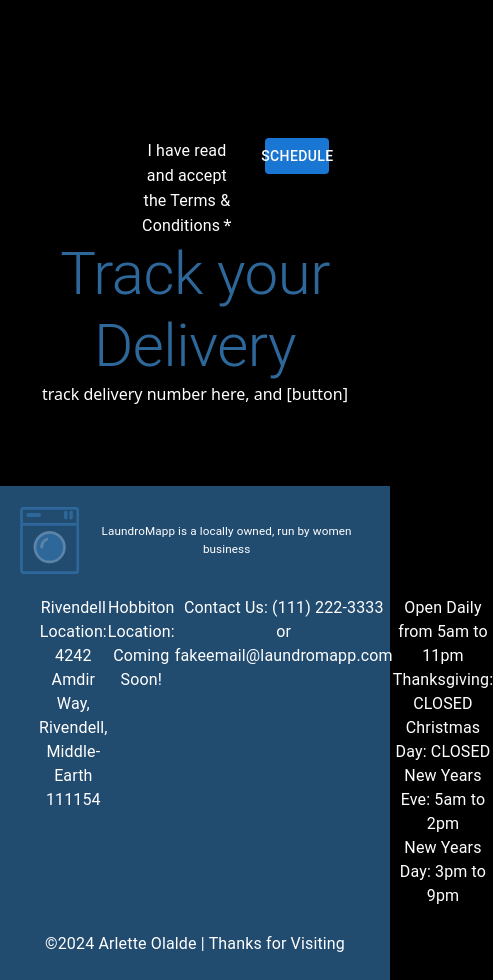
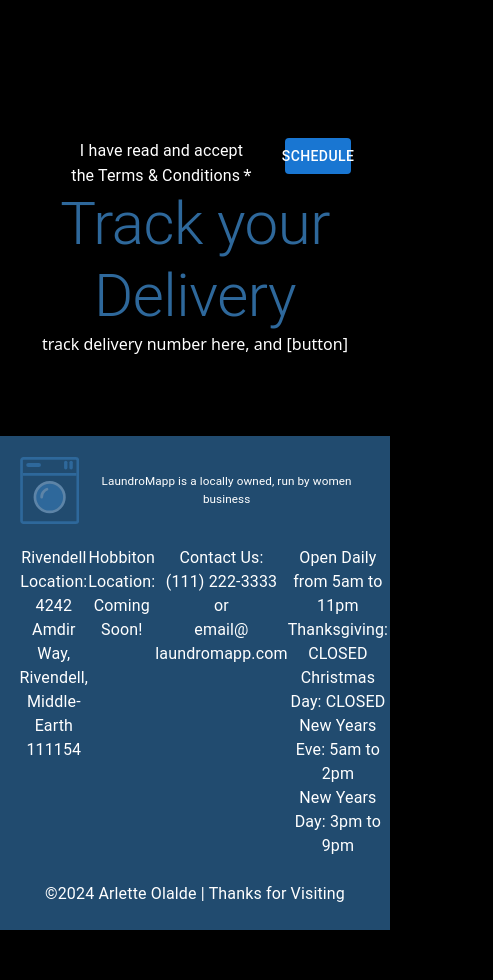
Before and after one commit to arlette-o/LaundroMapp, a Next.js app: page /delivery in a window 390 px wide. Shown: the part 1500-2480 px from the top of the page, 493 px wide, since content can reach past the window. After the commit the page ends 2430 px from the top, so only its background shows below. Built offline with nearby package versions, Linux system fonts and the light colour scheme; no server answers.

Commit message:
forms responsiveness

```diff
--- a/components/CouponForm.tsx
+++ b/components/CouponForm.tsx
@@ -1,5 +1,6 @@
 "use client";
 import { useState } from "react";
+import { useMediaQuery } from "react-responsive";
 import Link from "next/link";
 
 import Alert from "@mui/material/Alert";
@@ -41,6 +42,10 @@ const initState: ClientInfo = {
 export default function CouponForm() {
   const [clientInfo, setClientInfo] = useState(initState);
   const [alert, setAlert] = useState(false);
+  const isMobile = useMediaQuery({ query: "(max-width: 768px)" });
+  const isTablet = useMediaQuery({
+    query: "(min-width: 769px) and (max-width: 1024px)",
+  });
 
   const handleChangeClientInfo = (
     event: React.ChangeEvent<HTMLInputElement>
@@ -83,7 +88,7 @@ export default function CouponForm() {
   };
 
   return (
-    <Grid container spacing={2} width={"60%"}>
+    <Grid container spacing={2} width={isMobile || isTablet ? "110%" : "60%"}>
       <Grid item xs={6}>
         <TextField
           fullWidth
--- a/components/ScheduleForm.tsx
+++ b/components/ScheduleForm.tsx
@@ -1,6 +1,7 @@
 "use client";
 
 import { useState } from "react";
+import { useMediaQuery } from "react-responsive";
 import Link from "next/link";
 
 import Button from "@mui/material/Button";
@@ -23,6 +24,10 @@ import PhoneIcon from "@mui/icons-material/Phone";
 
 export default function ScheduleForm() {
   const [deliveryInfo, setDeliveryInfo] = useState({});
+  const isMobile = useMediaQuery({ query: "(max-width: 768px)" });
+  const isTablet = useMediaQuery({
+    query: "(min-width: 769px) and (max-width: 1024px)",
+  });
 
   const handleChangeDeliveryInfo = (
     event: React.ChangeEvent<HTMLInputElement>
@@ -34,7 +39,7 @@ export default function ScheduleForm() {
   };
 
   return (
-    <Grid container spacing={2} width={"60%"}>
+    <Grid container spacing={2} width={isMobile || isTablet ? "110%" : "60%"}>
       <Grid item xs={6}>
         <TextField
           fullWidth
@@ -124,7 +129,7 @@ export default function ScheduleForm() {
           }}
         />
       </Grid>
-      <Grid item xs={10}>
+      <Grid item xs={9}>
         <FormGroup>
           <FormControlLabel
             required
@@ -140,7 +145,7 @@ export default function ScheduleForm() {
           />
         </FormGroup>
       </Grid>
-      <Grid item xs={2}>
+      <Grid item xs={3}>
         <Button fullWidth variant="contained">
           Schedule
         </Button>
--- a/components/structure/footer.tsx
+++ b/components/structure/footer.tsx
@@ -29,8 +29,8 @@ export default function Footer() {
         sx={{
           display: "flex",
           flexDirection: "row",
-          ml: "10vw",
-          mr: "10vw",
+          ml: "5vw",
+          mr: "5vw",
           justifyContent: "space-between",
         }}
       >
@@ -43,7 +43,15 @@ export default function Footer() {
           Hobbiton Location: <br /> Coming Soon!
         </Typography>
         <Typography>
-          Contact Us: (111) 222-3333 <br /> or <br /> fakeemail@laundromapp.com
+          Contact Us:
+          <br />
+          (111) 222-3333
+          <br />
+          or
+          <br />
+          email@
+          <br />
+          laundromapp.com
         </Typography>
         <Typography>
           Open Daily from 5am to 11pm
```
